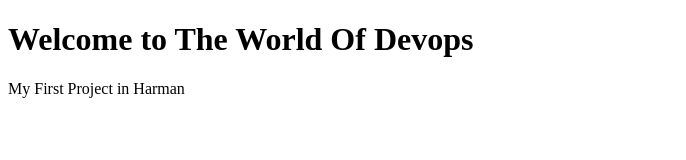
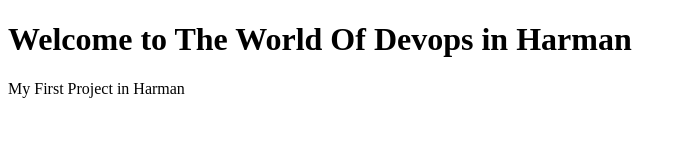
Before and after one commit to sachetyahoo/harmanproject, a plain HTML site: page index.html in a window 1280 px wide. Shown: the whole page, without its empty margins (0-686 px from the left). Drawn offline with Linux system fonts and the light colour scheme.

Commit message:
Update index.html

```diff
--- a/index.html
+++ b/index.html
@@ -1,7 +1,7 @@
 <!DOCTYPE html>
 <html>
   <body>
-    <h1>Welcome to The World Of Devops</h1>
+    <h1>Welcome to The World Of Devops in Harman</h1>
     <p>My First Project in Harman</p>
   </body>
 </html>
```
